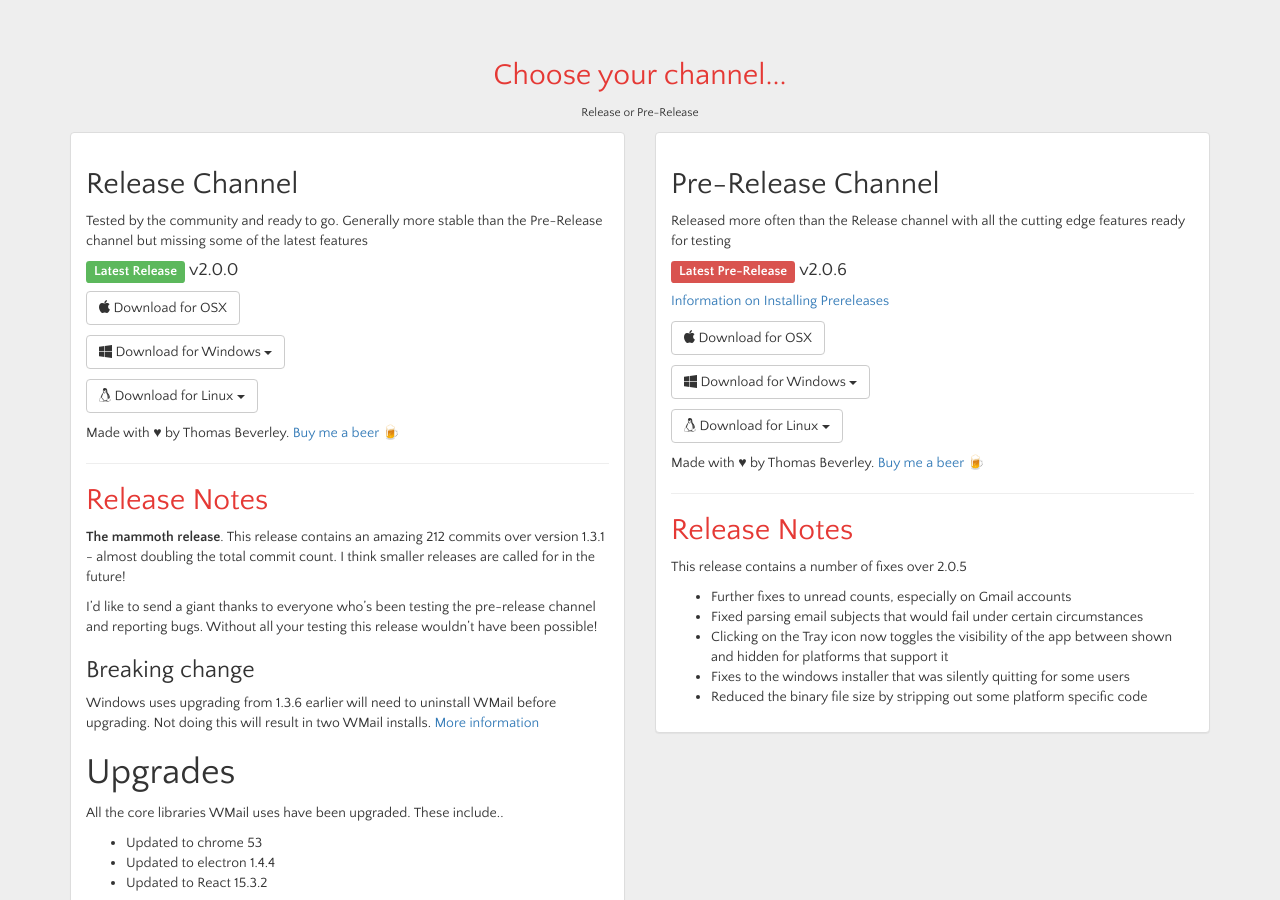
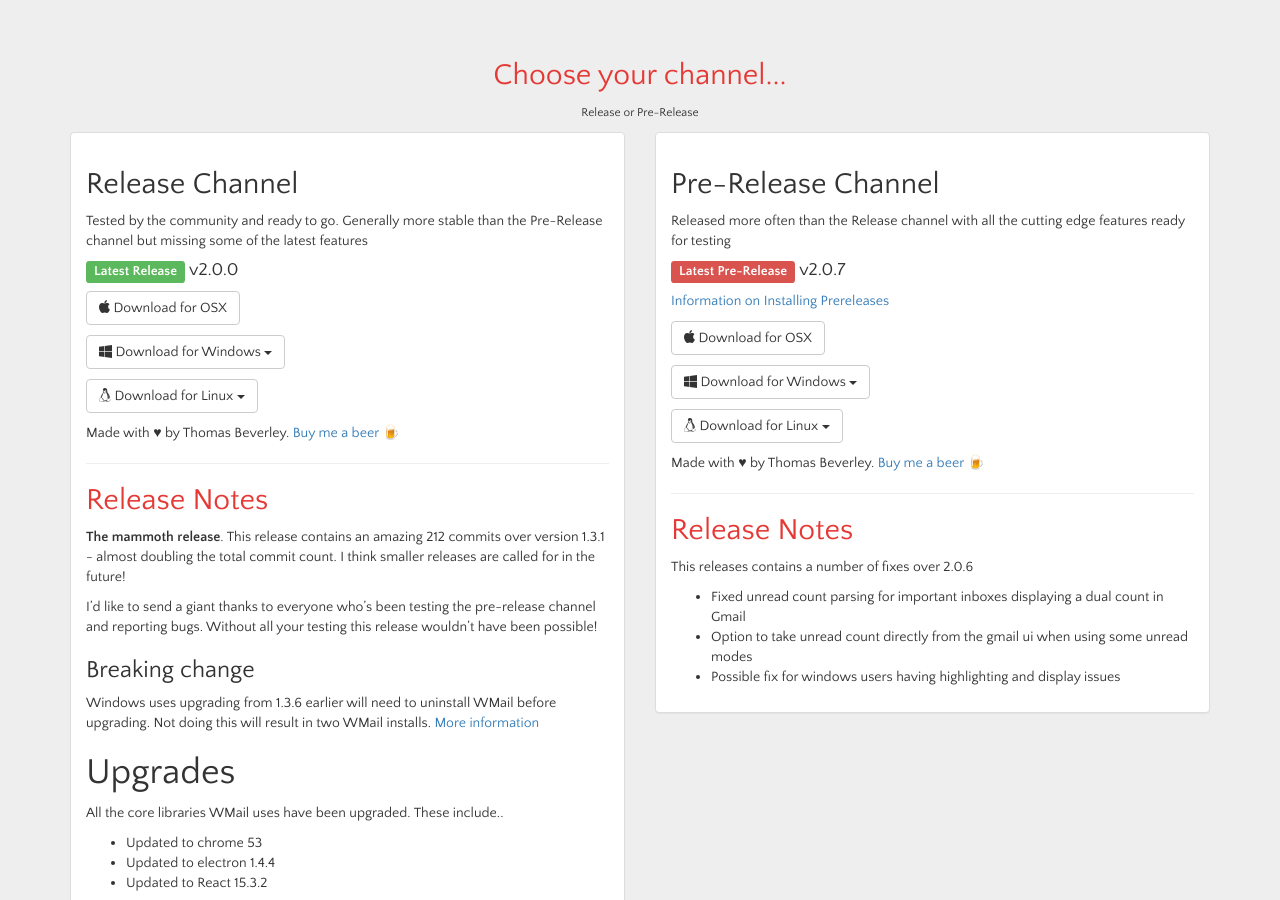
Before and after one commit to Thomas101/wmail, a Jekyll site: the page built from download.html, in a window 1280 px wide and 900 px high, scrolled down 283 px. Built offline with Jekyll 4.4.1, drawn with Linux system fonts in a browser that asks for light colours; some web fonts are replaced.

Commit message:
Added 2.0.7 release

```diff
--- a/_includes/prerelease_notes.md
+++ b/_includes/prerelease_notes.md
@@ -1,7 +1,5 @@
-This release contains a number of fixes over 2.0.5
+This releases contains a number of fixes over 2.0.6
 
-- Further fixes to unread counts, especially on Gmail accounts
-- Fixed parsing email subjects that would fail under certain circumstances
-- Clicking on the Tray icon now toggles the visibility of the app between shown and hidden for platforms that support it
-- Fixes to the windows installer that was silently quitting for some users
-- Reduced the binary file size by stripping out some platform specific code
+- Fixed unread count parsing for important inboxes displaying a dual count in Gmail
+- Option to take unread count directly from the gmail ui when using some unread modes
+- Possible fix for windows users having highlighting and display issues
--- a/download.html
+++ b/download.html
@@ -2,8 +2,8 @@
 layout: default
 release_v: "v2.0.0"
 release_s: "2_0_0"
-prerelease_v: "v2.0.6"
-prerelease_s: "2_0_6"
+prerelease_v: "v2.0.7"
+prerelease_s: "2_0_7"
 ---
 {% capture release_notes %}{% include release_notes.md %}{% endcapture %}
 {% capture prerelease_notes %}{% include prerelease_notes.md %}{% endcapture %}
--- a/version.json
+++ b/version.json
@@ -3,6 +3,6 @@
     "version": "2.0.0"
   },
   "prerelease": {
-    "version": "2.0.6"
+    "version": "2.0.7"
   }
 }
```
